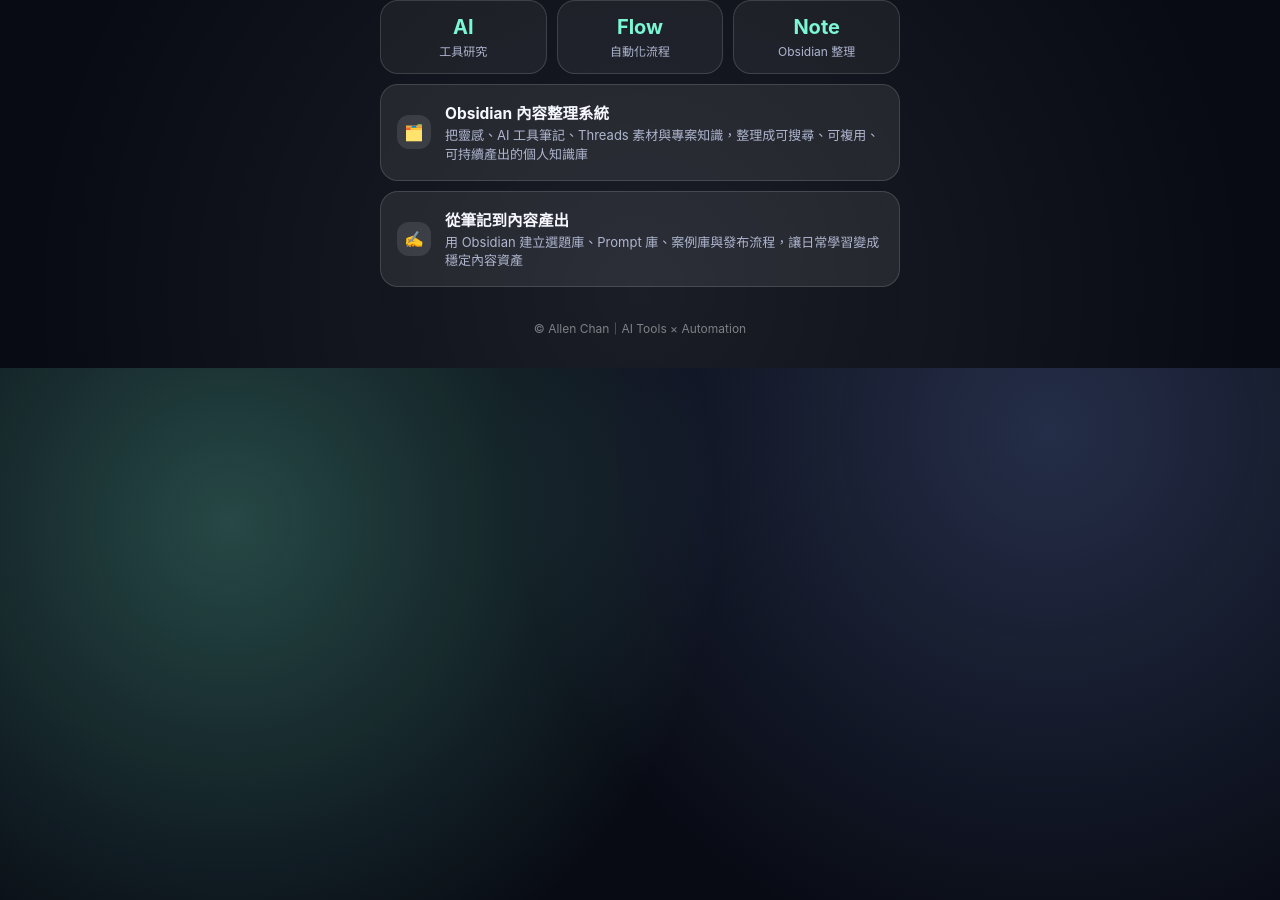
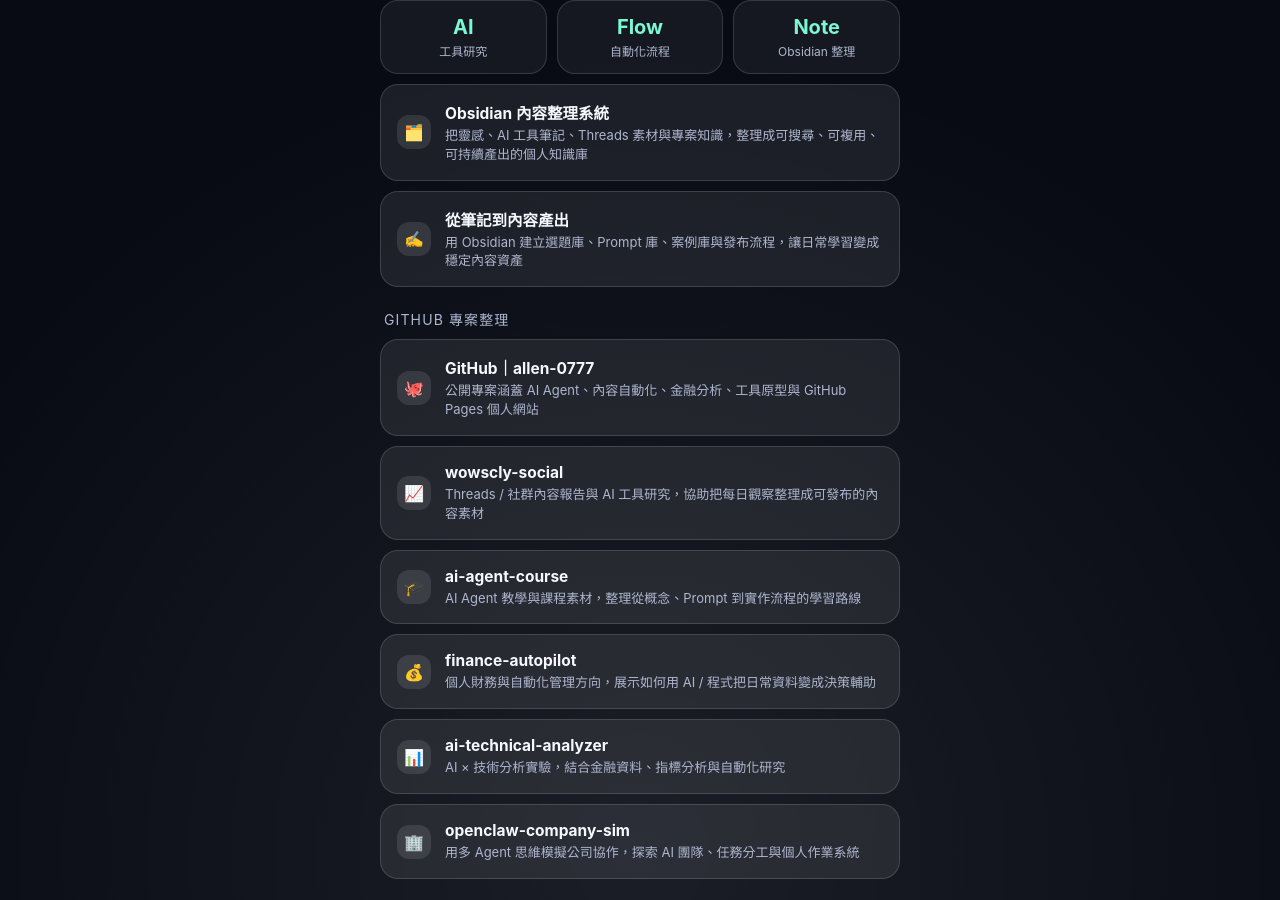
Before and after one commit to allen-0777/allen-0777.github.io, a Jekyll site: the page bio/index.html, which Jekyll copies as it is, in a window 1280 px wide and 900 px high, scrolled down 1185 px. Built offline with Jekyll 4.4.1, drawn with Linux system fonts in a browser that asks for light colours.

Commit message:
Add GitHub project highlights to bio page

```diff
--- a/bio/index.html
+++ b/bio/index.html
@@ -176,6 +176,34 @@
       </a>
     </section>
 
+    <section class="section">
+      <div class="section-title">GitHub 專案整理</div>
+      <a class="link" href="https://github.com/allen-0777" target="_blank" rel="noopener">
+        <div class="icon">🐙</div>
+        <div><b>GitHub｜allen-0777</b><span>公開專案涵蓋 AI Agent、內容自動化、金融分析、工具原型與 GitHub Pages 個人網站</span></div>
+      </a>
+      <a class="link" href="https://github.com/allen-0777/wowscly-social" target="_blank" rel="noopener">
+        <div class="icon">📈</div>
+        <div><b>wowscly-social</b><span>Threads / 社群內容報告與 AI 工具研究，協助把每日觀察整理成可發布的內容素材</span></div>
+      </a>
+      <a class="link" href="https://github.com/allen-0777/ai-agent-course" target="_blank" rel="noopener">
+        <div class="icon">🎓</div>
+        <div><b>ai-agent-course</b><span>AI Agent 教學與課程素材，整理從概念、Prompt 到實作流程的學習路線</span></div>
+      </a>
+      <a class="link" href="https://github.com/allen-0777/finance-autopilot" target="_blank" rel="noopener">
+        <div class="icon">💰</div>
+        <div><b>finance-autopilot</b><span>個人財務與自動化管理方向，展示如何用 AI / 程式把日常資料變成決策輔助</span></div>
+      </a>
+      <a class="link" href="https://github.com/allen-0777/ai-technical-analyzer" target="_blank" rel="noopener">
+        <div class="icon">📊</div>
+        <div><b>ai-technical-analyzer</b><span>AI × 技術分析實驗，結合金融資料、指標分析與自動化研究</span></div>
+      </a>
+      <a class="link" href="https://github.com/allen-0777/openclaw-company-sim" target="_blank" rel="noopener">
+        <div class="icon">🏢</div>
+        <div><b>openclaw-company-sim</b><span>用多 Agent 思維模擬公司協作，探索 AI 團隊、任務分工與個人作業系統</span></div>
+      </a>
+    </section>
+
     <footer>© Allen Chan｜AI Tools × Automation</footer>
   </main>
 </body>
```
